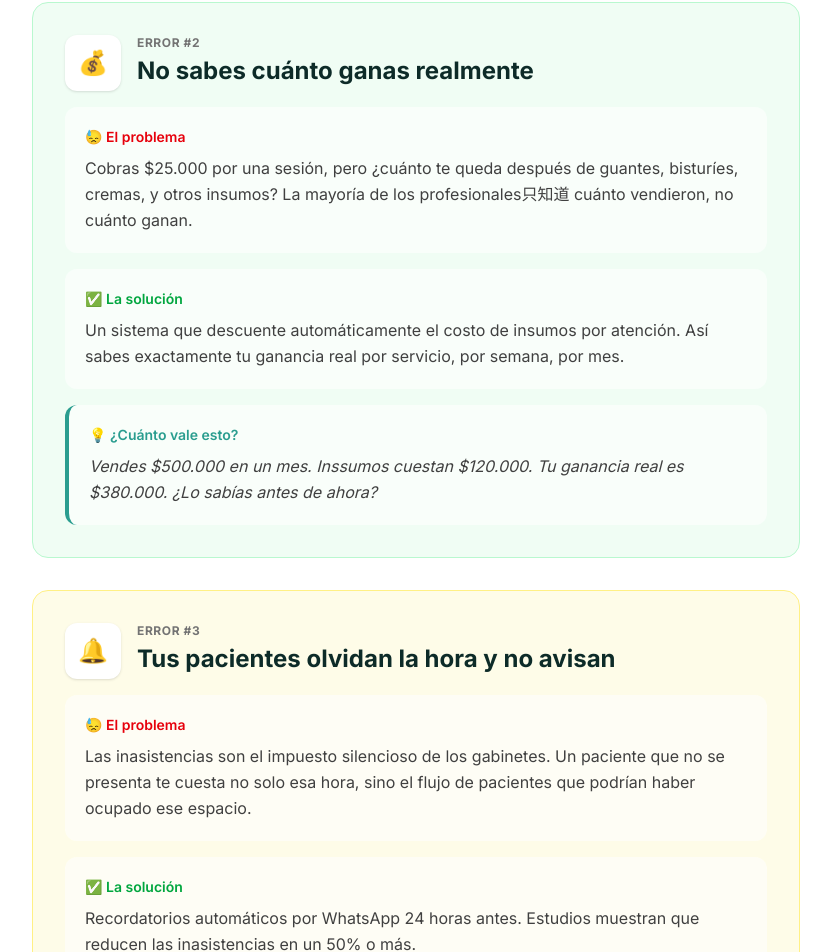
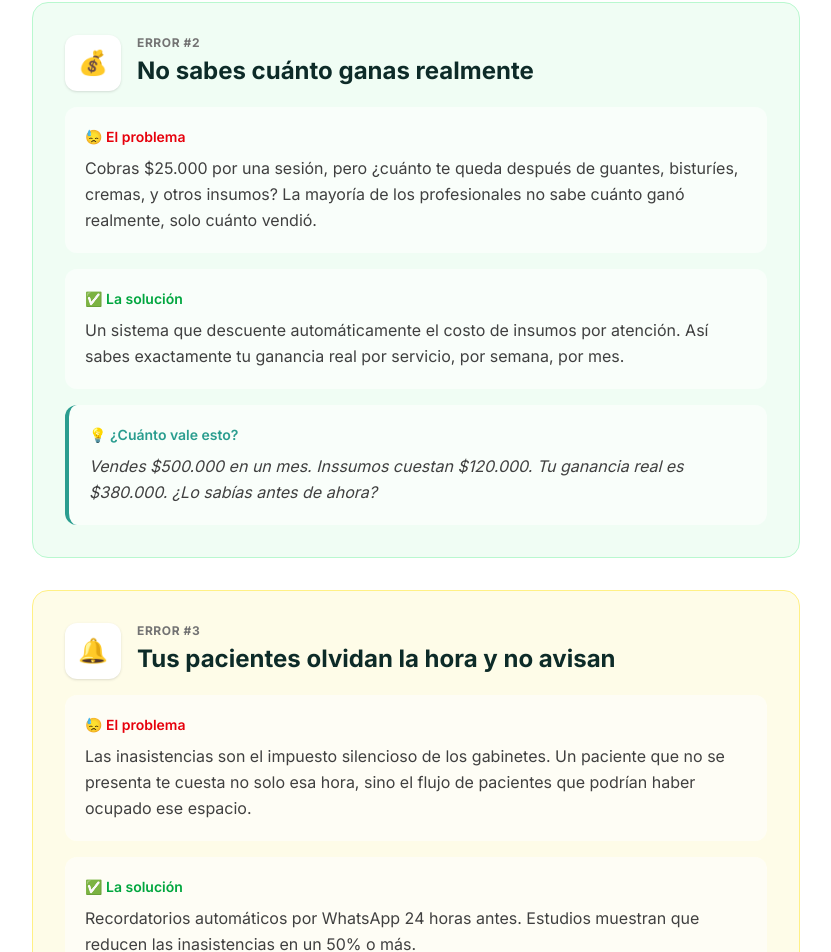
Before and after one commit to Xamppy/estetikflow-landing, a Next.js app: page /guia-gratis in a window 1280 px wide. Shown: the part 1647-2599 px from the top of the page, without its empty margins (224-1055 px from the left). Built offline with nearby package versions, Linux system fonts and the light colour scheme.

Commit message:
fix: elimino texto en chino y corrijo ejemplo en guia-gratis

```diff
--- a/app/guia-gratis/page.tsx
+++ b/app/guia-gratis/page.tsx
@@ -24,7 +24,7 @@ const errores = [
   {
     numero: 2,
     titulo: 'No sabes cuánto ganas realmente',
-    problema: 'Cobras $25.000 por una sesión, pero ¿cuánto te queda después de guantes, bisturíes, cremas, y otros insumos? La mayoría de los profesionales只知道 cuánto vendieron, no cuánto ganan.',
+    problema: 'Cobras $25.000 por una sesión, pero ¿cuánto te queda después de guantes, bisturíes, cremas, y otros insumos? La mayoría de los profesionales no sabe cuánto ganó realmente, solo cuánto vendió.',
     solucion: 'Un sistema que descuente automáticamente el costo de insumos por atención. Así sabes exactamente tu ganancia real por servicio, por semana, por mes.',
     ejemplo: 'Vendes $500.000 en un mes. Inssumos cuestan $120.000. Tu ganancia real es $380.000. ¿Lo sabías antes de ahora?',
     emoji: '💰',
```
